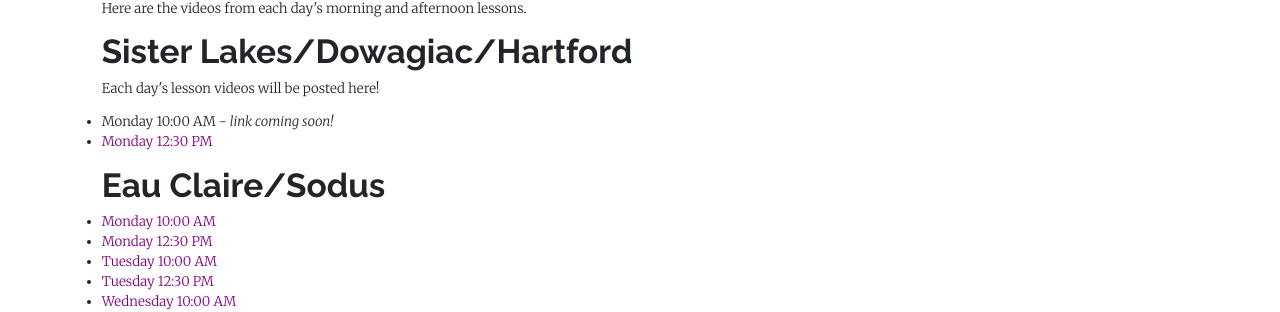
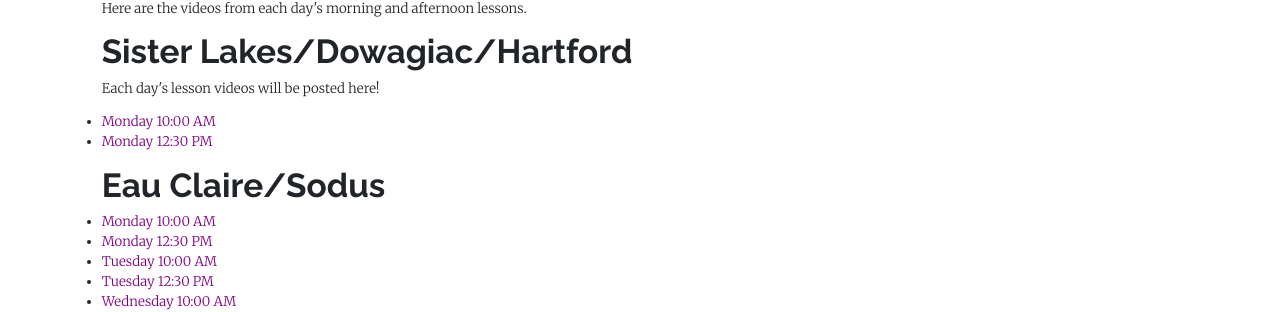
Before and after one commit to michigan-migrant-ministries/website, a Jekyll site: the page built from _pages/lessons.html, in a window 1280 px wide. Shown: the part 133-445 px from the top of the page. Built offline with Jekyll 4.4.1, drawn with Linux system fonts in a browser that asks for light colours.

Commit message:
Post video for Monday morning

```diff
--- a/_pages/lessons.html
+++ b/_pages/lessons.html
@@ -18,8 +18,7 @@ redirect_from:
 </p>
 <ul>
   <li>
-    <!-- <a target="_blank" href="">Monday 10:00 AM</a> -->
-    Monday 10:00 AM - <i>link coming soon!</i>
+    <a target="_blank" href="https://www.facebook.com/michiganmigrantministries/videos/343496726817628/">Monday 10:00 AM</a>
   </li>
   <li>
     <a target="_blank" href="https://www.facebook.com/michiganmigrantministries/videos/360479634949637/">Monday 12:30 PM</a>
```
